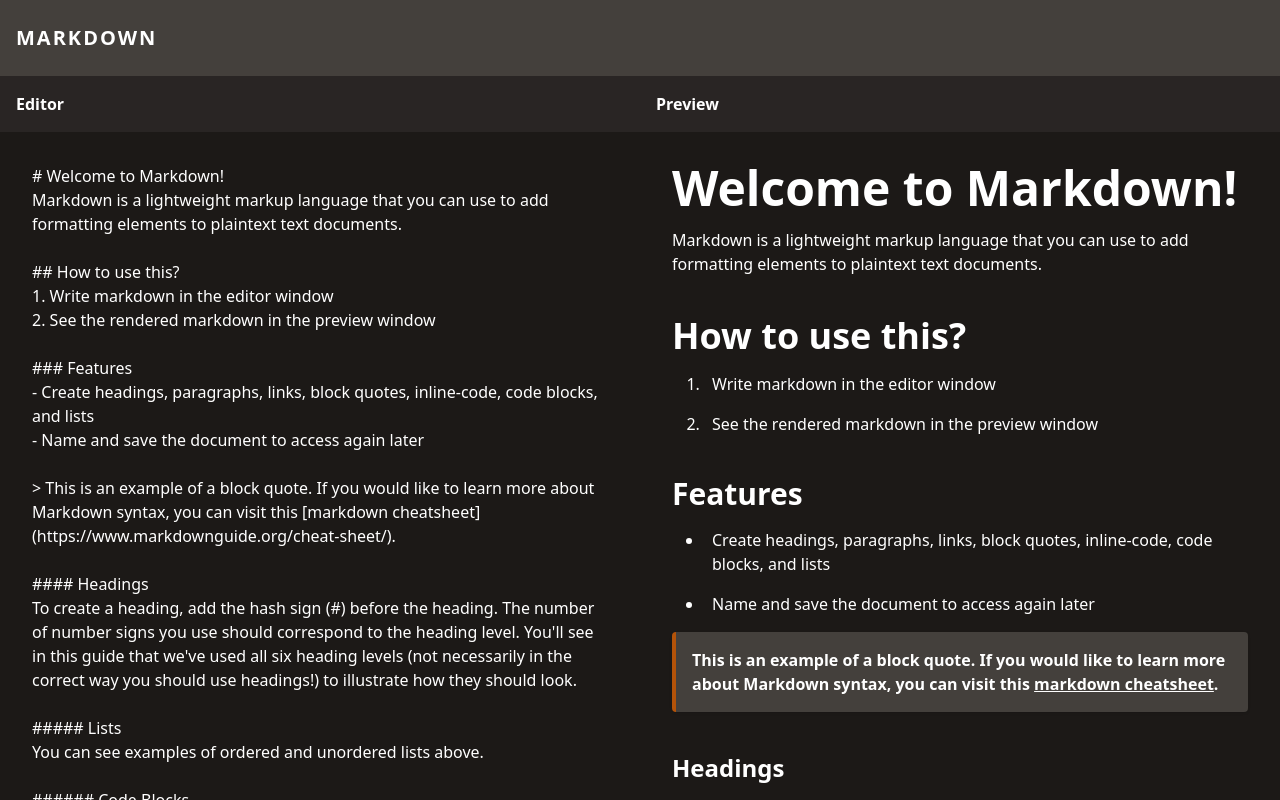
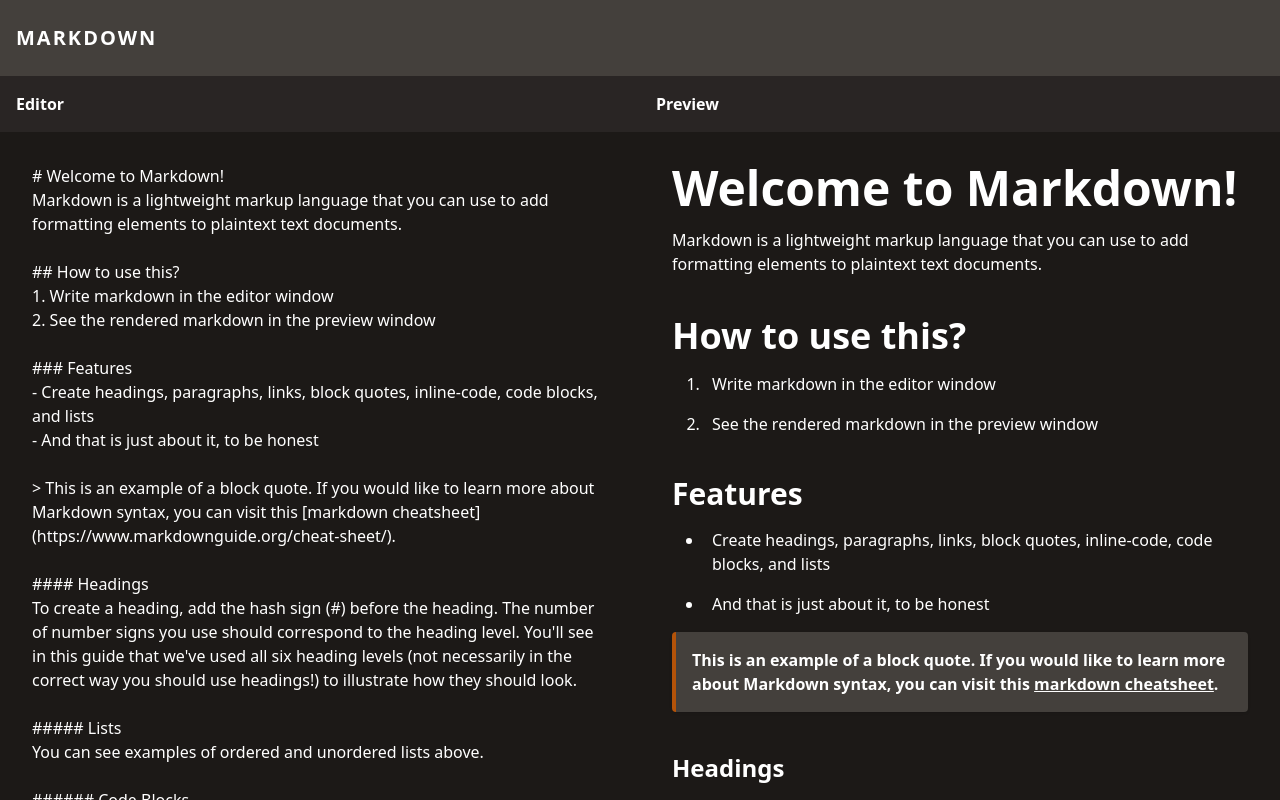
Before and after one commit to BuzzKillMaster/markdown-editor, a Next.js app: page / in a window 1280 px wide. Built offline with nearby package versions, Linux system fonts and the light colour scheme.

Commit message:
remove empty promise from initial markdown

```diff
--- a/src/data/InitialMarkdown.ts
+++ b/src/data/InitialMarkdown.ts
@@ -7,7 +7,7 @@ Markdown is a lightweight markup language that you can use to add formatting ele
 
 ### Features
 - Create headings, paragraphs, links, block quotes, inline-code, code blocks, and lists
-- Name and save the document to access again later
+- And that is just about it, to be honest
 
 > This is an example of a block quote. If you would like to learn more about Markdown syntax, you can visit this [markdown cheatsheet](https://www.markdownguide.org/cheat-sheet/).
 
```
